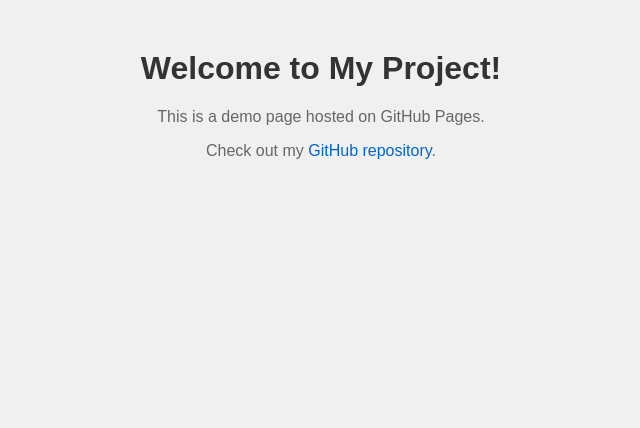
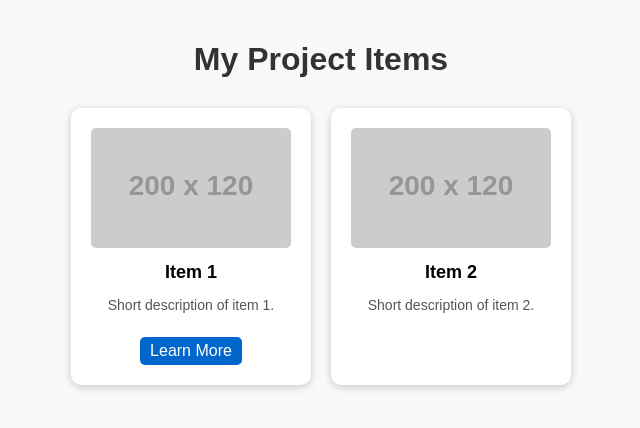
Before and after one commit to everestgourmand/Project-4-machine-learning, a plain HTML site: page index.html in a window 1280 px wide. Shown: the whole page, without its empty margins (319-959 px from the left). Drawn offline with Linux system fonts and the light colour scheme; placeholder pictures from the web are drawn by us.

Commit message:
Update index.html

```diff
--- a/index.html
+++ b/index.html
@@ -3,32 +3,76 @@
 <head>
     <meta charset="UTF-8">
     <meta name="viewport" content="width=device-width, initial-scale=1.0">
-    <title>My GitHub Page</title>
+    <title>My Project Showcase</title>
     <style>
         body {
             font-family: Arial, sans-serif;
-            text-align: center;
-            margin: 50px;
-            background-color: #f0f0f0;
+            margin: 0;
+            padding: 20px;
+            background-color: #f9f9f9;
         }
         h1 {
+            text-align: center;
             color: #333;
         }
-        p {
-            color: #666;
+        .items-container {
+            display: flex;
+            flex-wrap: wrap;
+            justify-content: center;
+            gap: 20px;
+            margin-top: 30px;
         }
-        a {
-            color: #0066cc;
+        .item-card {
+            background-color: white;
+            border-radius: 10px;
+            padding: 20px;
+            width: 200px;
+            box-shadow: 0 2px 8px rgba(0,0,0,0.2);
+            text-align: center;
+            transition: transform 0.2s;
+        }
+        .item-card:hover {
+            transform: scale(1.05);
+        }
+        .item-card img {
+            width: 100%;
+            border-radius: 5px;
+        }
+        .item-card h2 {
+            margin: 10px 0 5px 0;
+            font-size: 18px;
+        }
+        .item-card p {
+            font-size: 14px;
+            color: #555;
+        }
+        .item-card a {
+            display: inline-block;
+            margin-top: 10px;
+            padding: 5px 10px;
+            background-color: #0066cc;
+            color: white;
             text-decoration: none;
+            border-radius: 5px;
         }
-        a:hover {
-            text-decoration: underline;
+        .item-card a:hover {
+            background-color: #004a99;
         }
     </style>
 </head>
 <body>
-    <h1>Welcome to My Project!</h1>
-    <p>This is a demo page hosted on GitHub Pages.</p>
-    <p>Check out my <a href="https://github.com/username/repo-name">GitHub repository</a>.</p>
-</body>
-</html>
+
+<h1>My Project Items</h1>
+
+<div class="items-container">
+    <div class="item-card">
+        <img src="https://via.placeholder.com/200x120" alt="Item 1">
+        <h2>Item 1</h2>
+        <p>Short description of item 1.</p>
+        <a href="#">Learn More</a>
+    </div>
+    <div class="item-card">
+        <img src="https://via.placeholder.com/200x120" alt="Item 2">
+        <h2>Item 2</h2>
+        <p>Short description of item 2.</p>
+        <a hre
```
